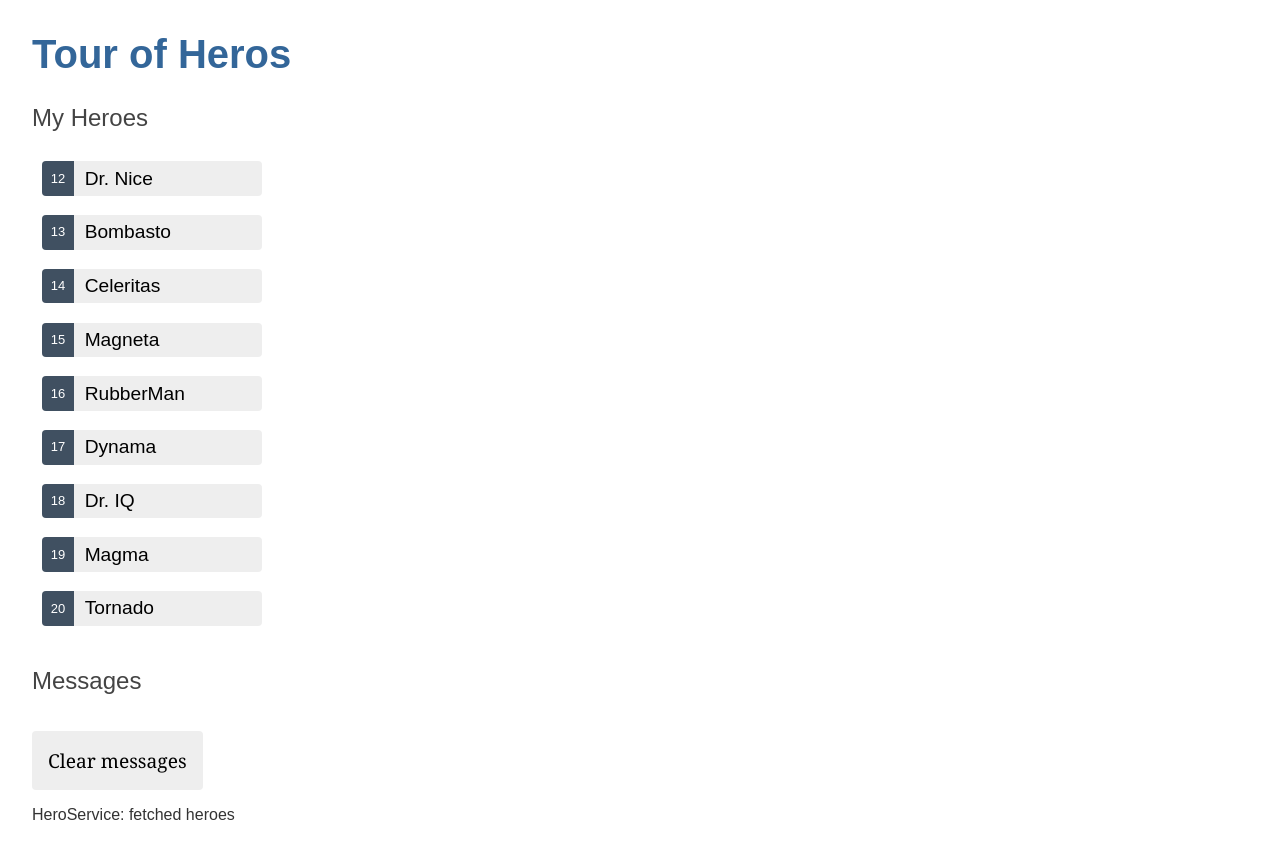
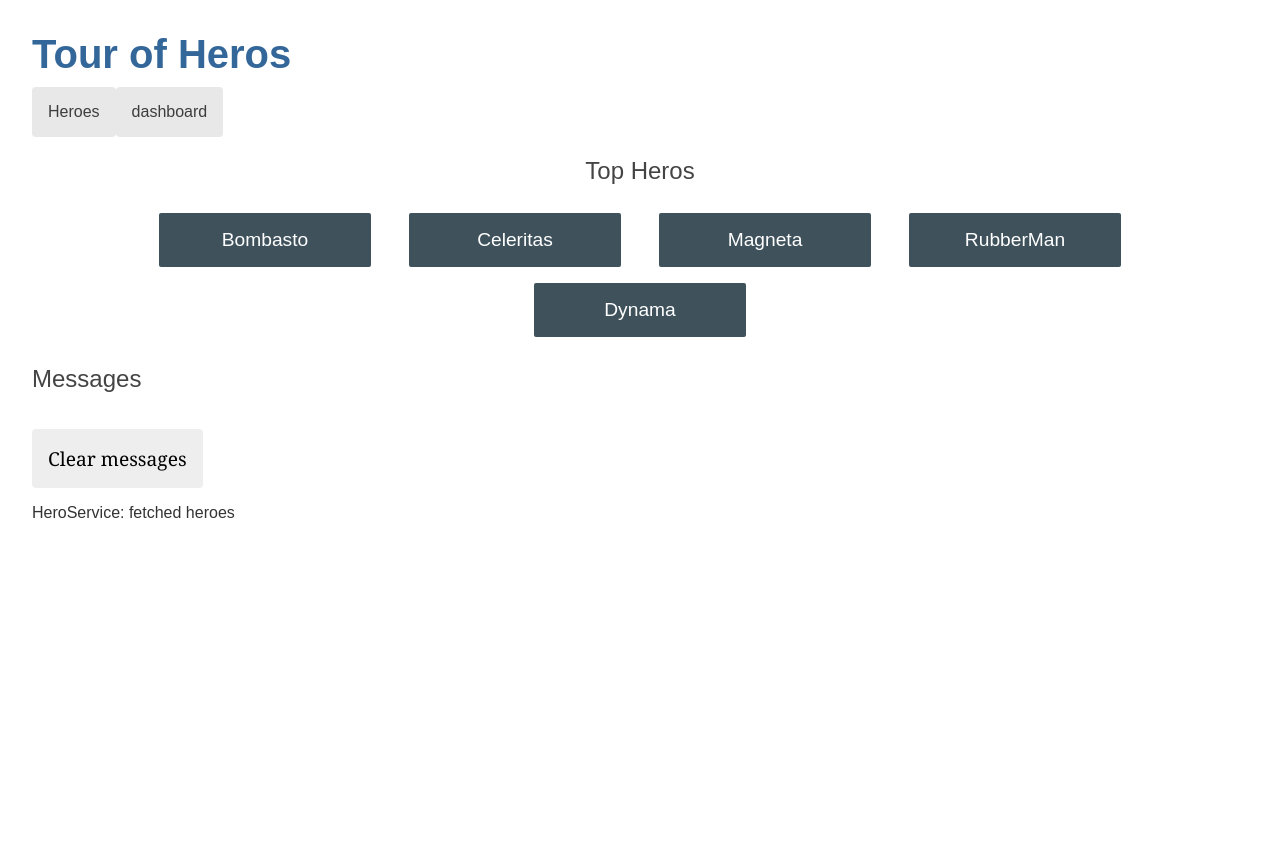
Before and after one commit to nightsea324/angular-tour-of-heroes, an Angular app: page /dashboard in a window 1280 px wide. Before the commit this address led to /. After the commit the page ends 800 px from the top, so only its background shows below. Built offline with nearby package versions, Linux system fonts and the light colour scheme.

Commit message:
feat: create dashboard

```diff
--- a/src/app/app-routing.module.ts
+++ b/src/app/app-routing.module.ts
@@ -1,10 +1,23 @@
 import { NgModule } from '@angular/core';
 import { RouterModule, Routes } from '@angular/router';
+// Component
+import { HeroesComponent } from './heroes/heroes.component';
+import { DashboardComponent } from './dashboard/dashboard.component';
 
-const routes: Routes = [];
+const routes: Routes = [
+  {
+    path: 'heroes',
+    component: HeroesComponent,
+  },
+  {
+    path: 'dashboard',
+    component: DashboardComponent,
+  },
+  { path: '', redirectTo: '/dashboard', pathMatch: 'full' },
+];
 
 @NgModule({
   imports: [RouterModule.forRoot(routes)],
-  exports: [RouterModule]
+  exports: [RouterModule],
 })
-export class AppRoutingModule { }
+export class AppRoutingModule {}
--- a/src/app/app.component.css
+++ b/src/app/app.component.css
@@ -0,0 +1,21 @@
+/* AppComponent's private CSS styles */
+h1 {
+  margin-bottom: 0;
+}
+nav a {
+  padding: 1rem;
+  text-decoration: none;
+  margin-top: 10px;
+  display: inline-block;
+  background-color: #e8e8e8;
+  color: #3d3d3d;
+  border-radius: 4px;
+}
+
+nav a:hover {
+  color: white;
+  background-color: #42545c;
+}
+nav a.active {
+  background-color: black;
+}
--- a/src/app/app.component.html
+++ b/src/app/app.component.html
@@ -1,3 +1,7 @@
 <h1>{{ title }}</h1>
-<app-heroes></app-heroes>
+<nav>
+  <a routerLink="/heroes">Heroes</a>
+  <a routerLink="/dashboard">dashboard</a>
+</nav>
+<router-outlet></router-outlet>
 <app-messages></app-messages>
--- a/src/app/app.module.ts
+++ b/src/app/app.module.ts
@@ -10,6 +10,7 @@
 import { FormsModule } from '@angular/forms';
 import { HeroDetailComponent } from './hero-detail/hero-detail.component';
 import { MessagesComponent } from './messages/messages.component';
+import { DashboardComponent } from './dashboard/dashboard.component';
 
 @NgModule({
   declarations: [
@@ -17,6 +18,7 @@
     HeroesComponent,
     HeroDetailComponent,
     MessagesComponent,
+    DashboardComponent,
   ],
   imports: [BrowserModule, AppRoutingModule, FormsModule],
   providers: [],
--- /dev/null
+++ b/src/app/dashboard/dashboard.component.css
@@ -0,0 +1,50 @@
+/* DashboardComponent's private CSS styles */
+
+h2 {
+  text-align: center;
+}
+
+.heroes-menu {
+  padding: 0;
+  margin: auto;
+  max-width: 1000px;
+
+  /* flexbox */
+  display: flex;
+  flex-direction: row;
+  flex-wrap: wrap;
+  justify-content: space-around;
+  align-content: flex-start;
+  align-items: flex-start;
+}
+
+a {
+  background-color: #3f525c;
+  border-radius: 2px;
+  padding: 1rem;
+  font-size: 1.2rem;
+  text-decoration: none;
+  display: inline-block;
+  color: #fff;
+  text-align: center;
+  width: 100%;
+  min-width: 70px;
+  margin: 0.5rem auto;
+  box-sizing: border-box;
+
+  /* flexbox */
+  order: 0;
+  flex: 0 1 auto;
+  align-self: auto;
+}
+
+@media (min-width: 600px) {
+  a {
+    width: 18%;
+    box-sizing: content-box;
+  }
+}
+
+a:hover {
+  background-color: #000;
+}
--- /dev/null
+++ b/src/app/dashboard/dashboard.component.html
@@ -0,0 +1,6 @@
+<h2>Top Heros</h2>
+<div class="heroes-menu">
+  <a *ngFor="let hero of heroes">
+    {{ hero.name }}
+  </a>
+</div>
--- /dev/null
+++ b/src/app/dashboard/dashboard.component.ts
@@ -0,0 +1,27 @@
+import { Component, OnInit } from '@angular/core';
+// Interface
+import { Hero } from '../hero.interface';
+// Srv
+import { HeroService } from '../hero.service';
+
+@Component({
+  selector: 'app-dashboard',
+  templateUrl: './dashboard.component.html',
+  styleUrls: ['./dashboard.component.css'],
+})
+export class DashboardComponent implements OnInit {
+  heroes: Hero[] = [];
+
+  constructor(private heroSrv: HeroService) {}
+
+  ngOnInit(): void {
+    this.getHeros();
+  }
+
+  // getHeros - 取得英雄列表
+  getHeros(): void {
+    this.heroSrv.getHeros().subscribe((heroes) => {
+      this.heroes = heroes.splice(1, 5);
+    });
+  }
+}
--- a/src/app/heroes/heroes.component.html
+++ b/src/app/heroes/heroes.component.html
@@ -11,4 +11,3 @@
     </button>
   </li>
 </ul>
-<app-hero-detail [hero]="selectedHero"></app-hero-detail>
```
Also changed, not shown: 2 other files (tests, documents, lock files or other folders).
